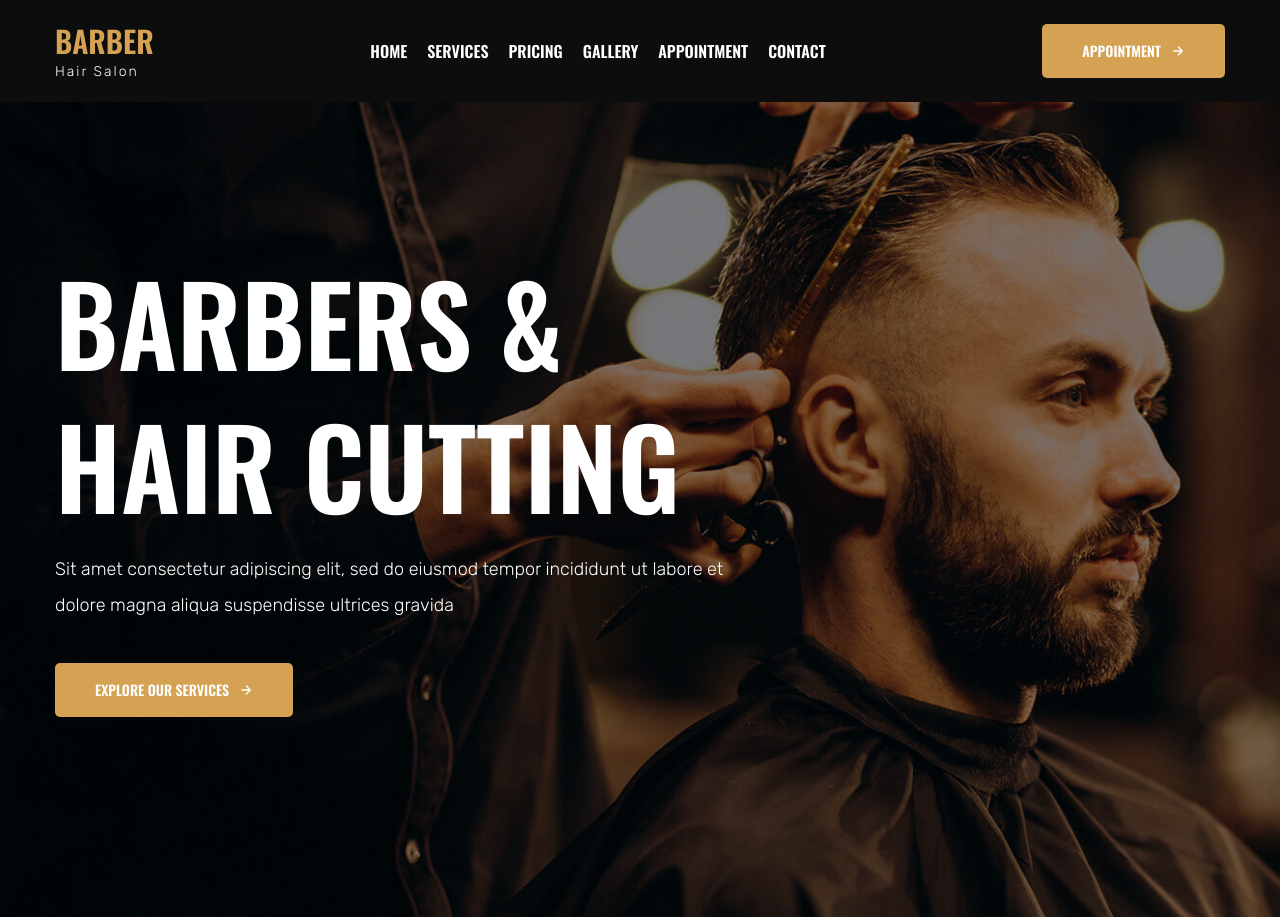
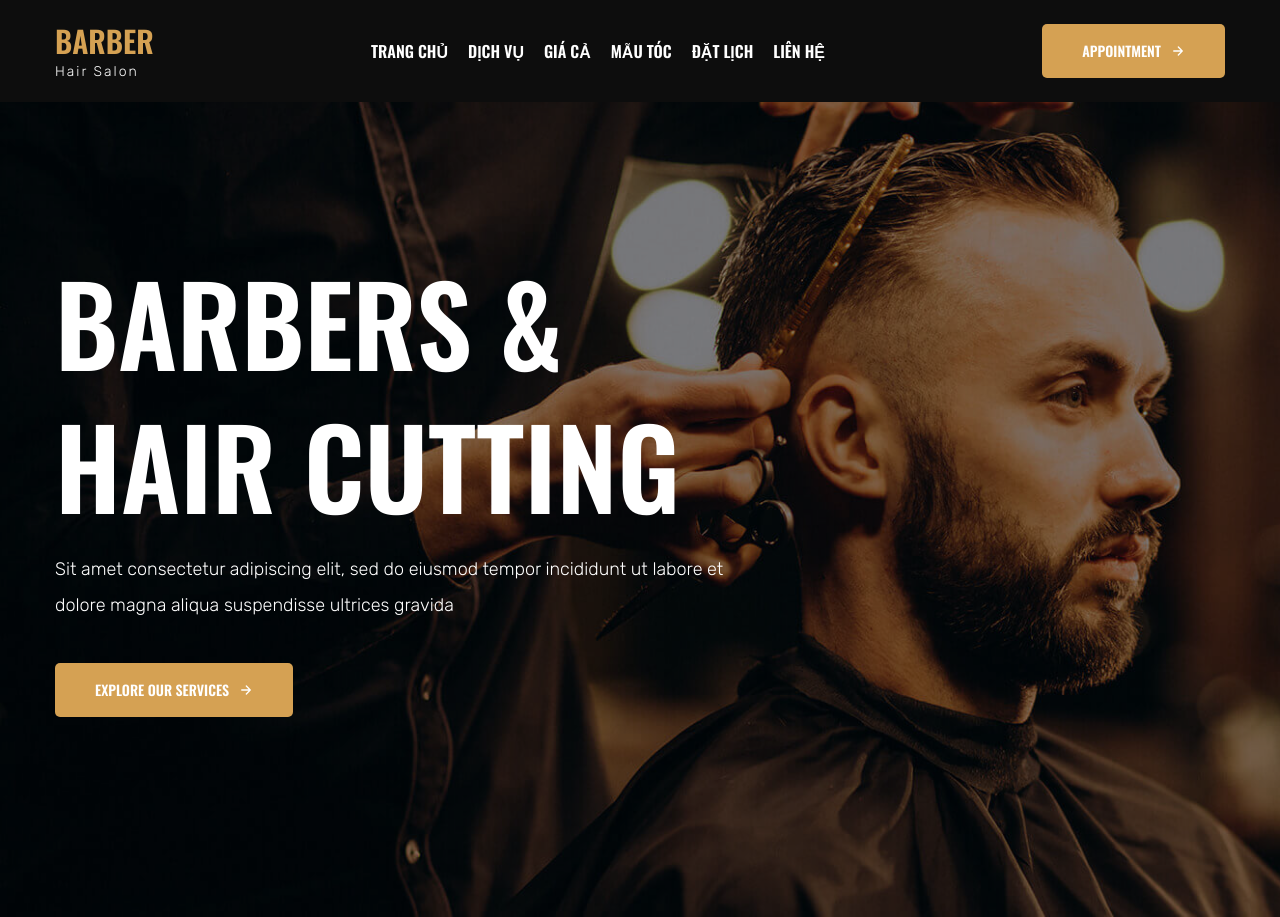
Before and after one commit to HV-Hung/landing-page, a plain HTML site: page index.html in a window 1280 px wide. Shown: the top 917 px of the page. Drawn offline with nearby package versions, Linux system fonts and the light colour scheme.

Commit message:
fix header

```diff
--- a/index.html
+++ b/index.html
@@ -65,27 +65,27 @@
           <ul class="navbar-list">
 
             <li class="navbar-item">
-              <a href="/" class="navbar-link" data-nav-link>Home</a>
+              <a href="/" class="navbar-link" data-nav-link>Trang chủ</a>
             </li>
 
             <li class="navbar-item">
-              <a href="/services" class="navbar-link" data-nav-link>Services</a>
+              <a href="/services" class="navbar-link" data-nav-link>Dịch vụ</a>
             </li>
 
             <li class="navbar-item">
-              <a href="#pricing" class="navbar-link" data-nav-link>Pricing</a>
+              <a href="#pricing" class="navbar-link" data-nav-link>Giá cả</a>
             </li>
 
             <li class="navbar-item">
-              <a href="#gallery" class="navbar-link" data-nav-link>Gallery</a>
+              <a href="#gallery" class="navbar-link" data-nav-link>Mẫu tóc</a>
             </li>
 
             <li class="navbar-item">
-              <a href="#appointment" class="navbar-link" data-nav-link>Appointment</a>
+              <a href="#appointment" class="navbar-link" data-nav-link>Đặt lịch</a>
             </li>
 
             <li class="navbar-item">
-              <a href="#" class="navbar-link" data-nav-link>Contact</a>
+              <a href="#" class="navbar-link" data-nav-link>Liên hệ</a>
             </li>
 
           </ul>
```
